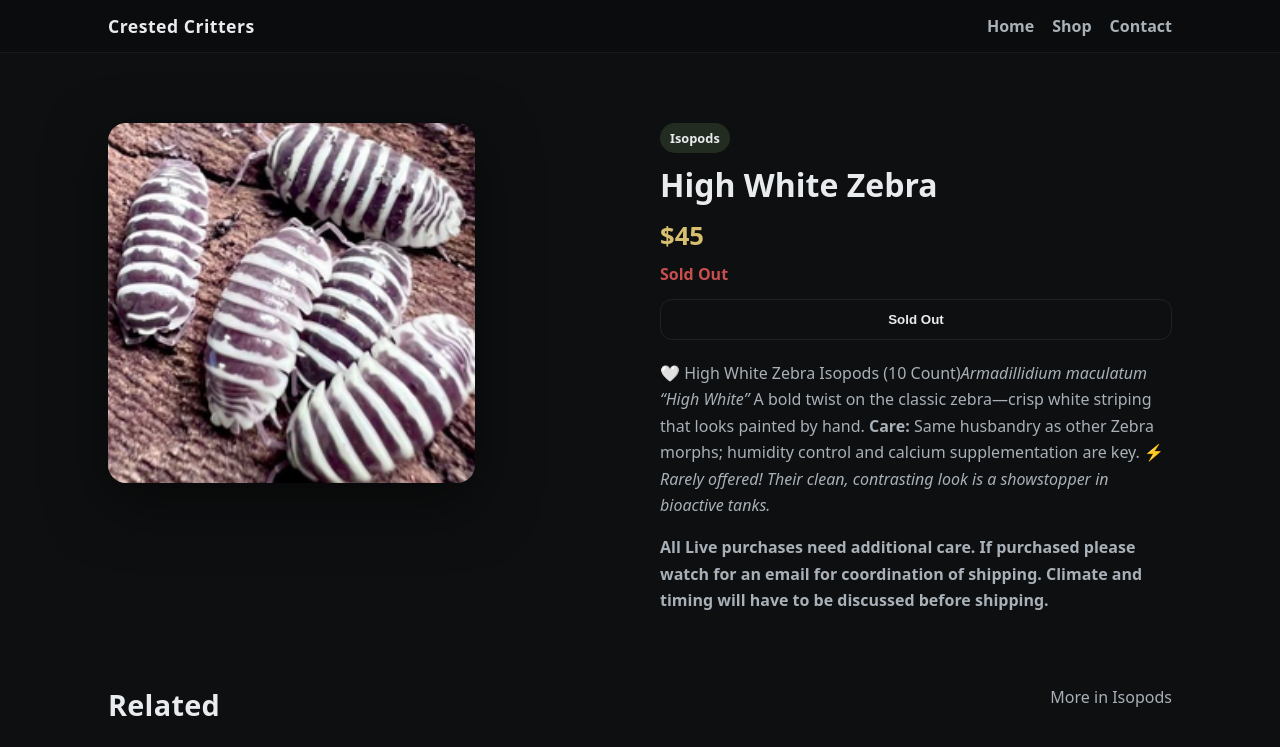
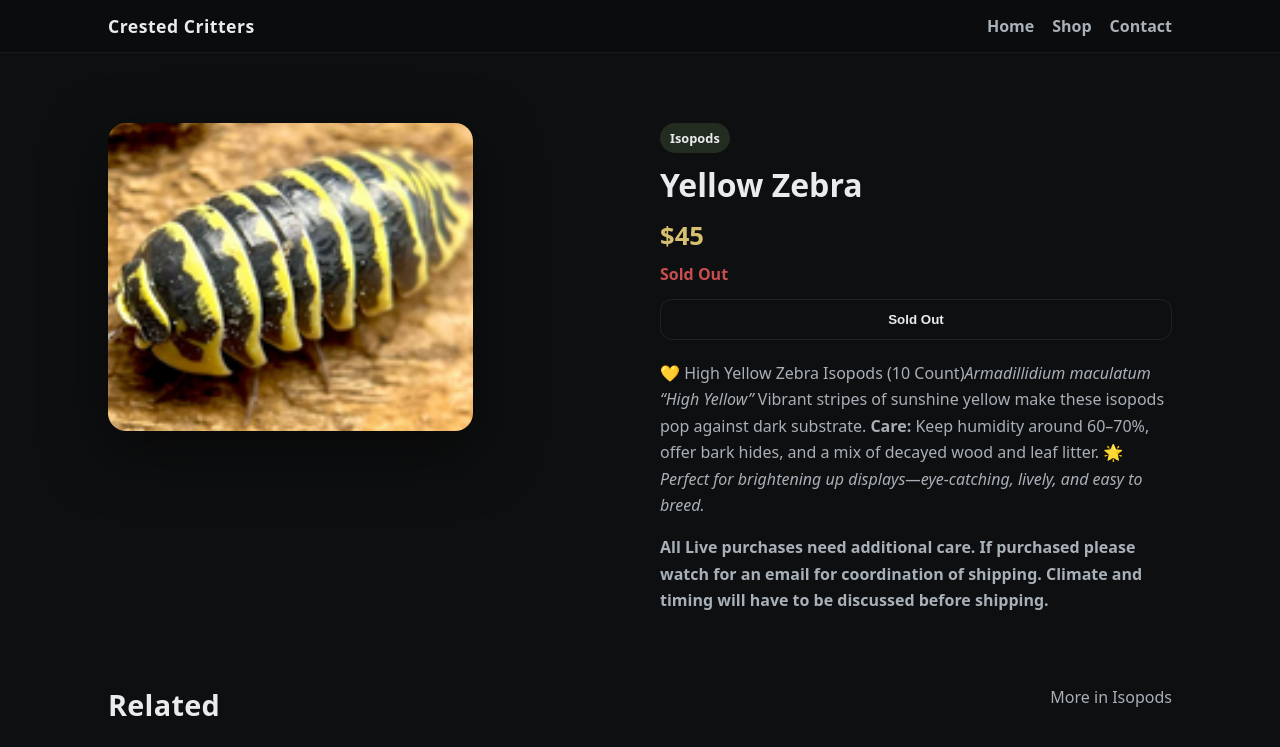
Before and after one commit to coxusw/CrestedCritters, a Jekyll site: the page built from _products/high-white-zebra.md, in a window 1280 px wide and 1171 px high, cut to the strip 0-747 px from the top of the window. Built offline with Jekyll 4.4.1, drawn with Linux system fonts in a browser that asks for light colours.

Commit message:
Update Products “high-white-zebra”

```diff
--- a/_products/high-white-zebra.md
+++ b/_products/high-white-zebra.md
@@ -1,15 +1,15 @@
 ---
-title: High White Zebra
+title: Yellow Zebra
 category: Isopods
 price: 45
 inventory: 0
 sold_out: true
 featured: false
-image: /assets/images/high-white-zebra-isopod.png
-square_link: https://square.link/u/dzMTJC58
+image: /assets/images/yellow-zebra-isopod.png
+square_link: https://square.link/u/m4xd1ioa
 ---
 
-🤍 High White Zebra Isopods (10 Count)*Armadillidium maculatum “High White”* A bold twist on the classic zebra—crisp white striping that looks painted by hand. **Care:** Same husbandry as other Zebra morphs; humidity control and calcium supplementation are key. ⚡ *Rarely offered! Their clean, contrasting look is a showstopper in bioactive tanks.*
+💛 High Yellow Zebra Isopods (10 Count)*Armadillidium maculatum “High Yellow”* Vibrant stripes of sunshine yellow make these isopods pop against dark substrate. **Care:** Keep humidity around 60–70%, offer bark hides, and a mix of decayed wood and leaf litter. 🌟 *Perfect for brightening up displays—eye-catching, lively, and easy to breed.*
 
 
 **All
```
Also changed, not shown: assets/images/yellow-zebra-isopod.png (added).
